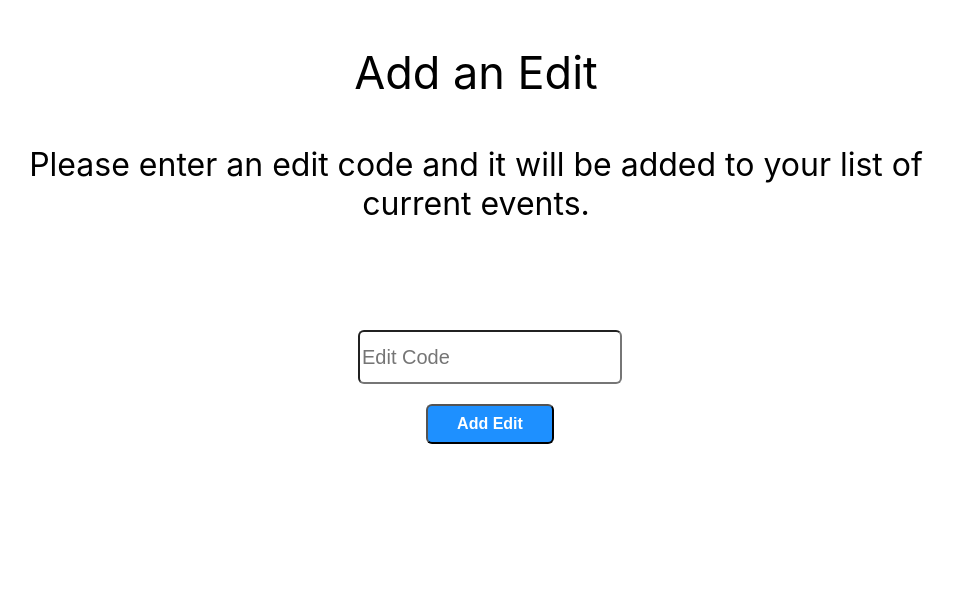
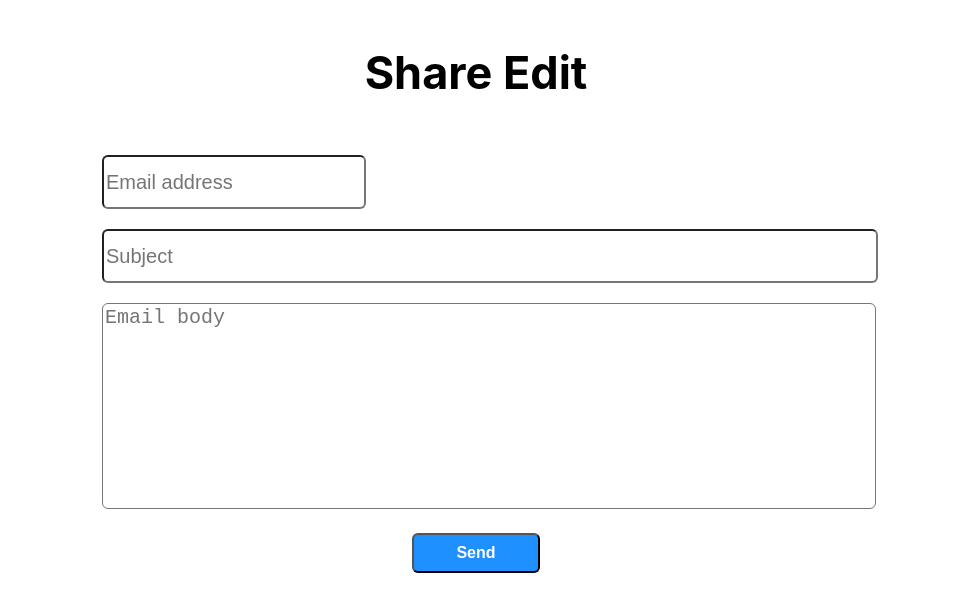
Before and after one commit to kingmikeip/fotedit, a React (Create React App) app: page / in a window 1280 px wide. Shown: the top 612 px of the page, without its empty margins (164-1117 px from the left). Built offline with nearby package versions, Linux system fonts and the light colour scheme; the HTML template or start-up script is replaced by a standard one.

Commit message:
editshare created

```diff
--- a/src/App.js
+++ b/src/App.js
@@ -8,6 +8,7 @@ import { Route } from 'react-router-dom'
 import GalleryCreate from './components/GalleryCreate'
 import GalleryView from './components/GalleryView'
 import EditAdd from './components/EditAdd'
+import EditShare from './components/EditShare'
 
 
 function App() {
@@ -20,7 +21,8 @@ function App() {
       {/* <GuestLogin/> */}
       {/* <GalleryCreate /> */}
       {/* <GalleryView /> */}
-      <EditAdd />
+      {/* <EditAdd /> */}
+      <EditShare />
     </div>
   );
 }
--- a/src/components/EditAdd.jsx
+++ b/src/components/EditAdd.jsx
@@ -1,4 +1,5 @@
 import React from 'react'
+import Header from './shared/Header'
 
 // waiting for back end
 
@@ -32,7 +33,8 @@ export default function EditAdd (props) {
             margin: "10px 0 0 0"
         },
         welcometext: {
-            fontSize: "45px"
+            fontSize: "45px",
+            fontWeight: "bold"
         },
         welcometextsm: {
             fontSize: "32px"
@@ -43,6 +45,8 @@ export default function EditAdd (props) {
         }
     }
     return (
+        <div>
+            <Header />
         <div style={style.textwrapper}>
             <p style={style.welcometext}>Add an Edit</p>
             <p style={style.welcometextsm}>Please enter an edit code and it will be added to your list of current events.</p>
@@ -55,5 +59,6 @@ export default function EditAdd (props) {
 
             </form>
         </div>
+        </div>
     )
 }
--- /dev/null
+++ b/src/components/EditShare.jsx
@@ -0,0 +1,87 @@
+import React from 'react'
+
+// awaiting backend
+
+export default function EditShare(props) {
+    const style = {
+        formstyle: {
+            width: "20vw",
+            minWidth: "120px",
+            height: "6vh",
+            minHeight: "20px",
+            margin: "10px",
+            borderRadius: "6px",
+            fontSize: "20px"
+        },
+        subjectstyle: {
+            width: "100%",
+            minWidth: "120px",
+            height: "6vh",
+            minHeight: "20px",
+            margin: "10px",
+            borderRadius: "6px",
+            fontSize: "20px"
+        },
+        formposition: {
+            position: "absolute",
+            top: "40%",
+            left: "40%",
+            textAlign: "center"
+        },
+        submitbutton: {
+            width: "10vw",
+            minWidth: "80px",
+            height: "5vh",
+            minHeight: "25px",
+            borderRadius: "6px",
+            backgroundColor: "DodgerBlue",
+            color: "white",
+            fontSize: "16px",
+            fontWeight: "bold",
+            margin: "10px 0 0 0"
+        },
+        welcometext: {
+            fontSize: "45px",
+            fontWeight: "bold"
+        },
+        welcometextsm: {
+            fontSize: "32px"
+        },
+        textwrapper: {
+            margin: "0 auto",
+            width: "70vw"
+        },
+        descriptionformstyle: {
+            width: "100%",
+            minWidth: "350px",
+            height: "25vh",
+            minHeight: "100px",
+            margin: "10px",
+            borderRadius: "6px",
+            fontSize: "20px",
+            resize: "none"
+        },
+        formleft: {
+            textAlign: "left"
+        },
+        formcontainer: {
+            width: "60vw",
+            margin: "0 auto"
+        }
+    }
+    return (
+        <div style={style.formcontainer}>
+            <p style={style.welcometext}>Share Edit</p>
+            <div style={style.formleft}>
+                <input type="text" name="email" placeholder="Email address" style={style.formstyle} />
+            </div>
+            <div>
+                <input type="text" name="subject" placeholder="Subject" style={style.subjectstyle} />
+            </div>
+            <div>
+                <textarea placeholder="Email body" name="body" style={style.descriptionformstyle} />
+            </div>
+            <button style={style.submitbutton}>Send</button>
+        </div>
+    )
+}
--- a/src/components/GuestLogin.jsx
+++ b/src/components/GuestLogin.jsx
@@ -1,6 +1,5 @@
 import React from 'react'
 import { Link } from 'react-router-dom'
-import Splash from './shared/Splash'
 
 // awaiting backend route
 
```
